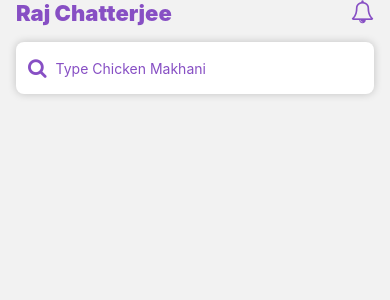
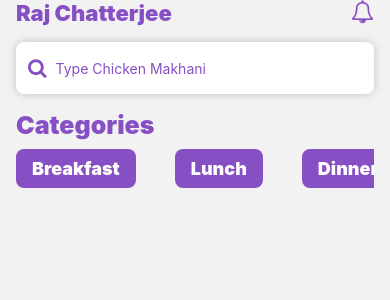
Before and after one commit to rajchatterz/Menu-Raect-Native-App, a React Native app: screen /RecipeList in a window 390 px wide. Shown: the top 300 px of the page. Built offline with nearby package versions, Linux system fonts and the light colour scheme.

Commit message:
add scrollview(hoeizontal

```diff
--- /dev/null
+++ b/src/components/Categories.js
@@ -0,0 +1,21 @@
+import { StyleSheet, Text, View,ScrollView } from 'react-native'
+import React from 'react'
+import { categories } from './Constant'
+const Categories = () => {
+  return (
+      <View>
+          <Text style={{fontSize:25,fontWeight:'900',paddingBottom:9,color:'#874fc4'}}>Categories</Text>
+          <ScrollView showsHorizontalScrollIndicator={ false} horizontal>
+              {categories.map((item)=>(
+                  <View style={{marginRight:39}} key={item.id}>
+                    <Text style={{backgroundColor:'#874fc4',borderRadius:8,paddingHorizontal:16,paddingVertical:9,color:'white',fontSize:18,fontWeight:'900'}}>{item.category}</Text>
+                </View>
+              ))}
+        </ScrollView>
+    </View>
+  )
+}
+
+export default Categories
+
+const styles = StyleSheet.create({})
--- /dev/null
+++ b/src/components/Constant.js
@@ -0,0 +1,37 @@
+export const Color = {
+    Primary_color:'#874fc4'
+}
+export const categories = [
+	{
+		id: "01",
+		category: "Breakfast",
+	},
+	{
+		id: "02",
+		category: "Lunch",
+	},
+	{
+		id: "03",
+		category: "Dinner",
+	},
+	{
+		id: "04",
+		category: "Asian",
+	},
+	{
+		id: "05",
+		category: "Italian",
+	},
+	{
+		id: "06",
+		category: "Desserts",
+	},
+	{
+		id: "07",
+		category: "Vegetarian",
+	},
+	{
+		id: "08",
+		category: "Seafood",
+	},
+];
--- a/src/screen/RecipeList.js
+++ b/src/screen/RecipeList.js
@@ -3,12 +3,19 @@ import React from 'react'
 import Header from '../components/Header'
 import { SafeAreaView } from 'react-native-safe-area-context'
 import SearchFilter from '../components/SearchFilter'
+import Categories from '../components/Categories'
 export default function RecipeList() {
   return (
 
         <SafeAreaView style={{flex:1,marginHorizontal:16}}>
           <Header headerText={"Raj Chatterjee"} headerIcon={"bell-o"} />
-          <SearchFilter icon="search" placeHolder={"Type Chicken Makhani"}/>
+          <SearchFilter icon="search" placeHolder={"Type Chicken Makhani"} />
+
+          {/* Category Filetr */}
+
+
+            <Categories/>
+
         </SafeAreaView>
 
   )
```
